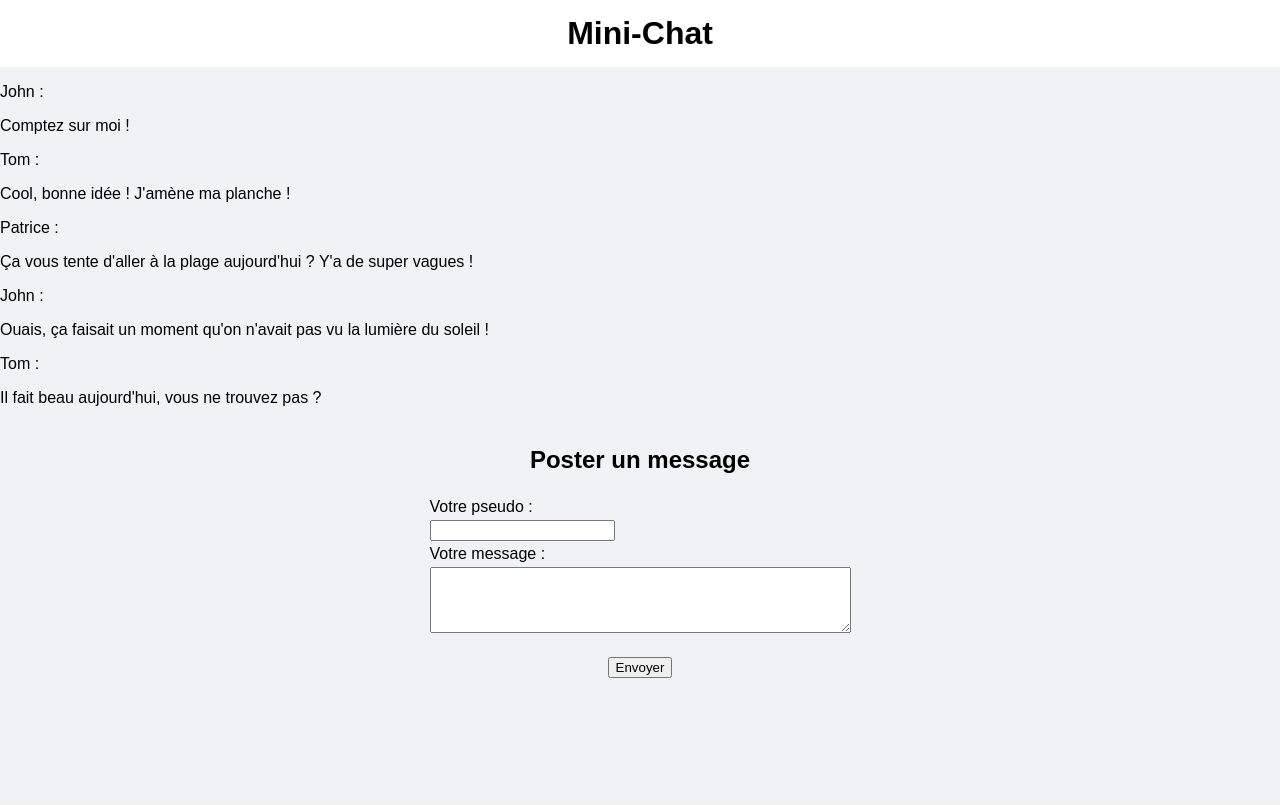
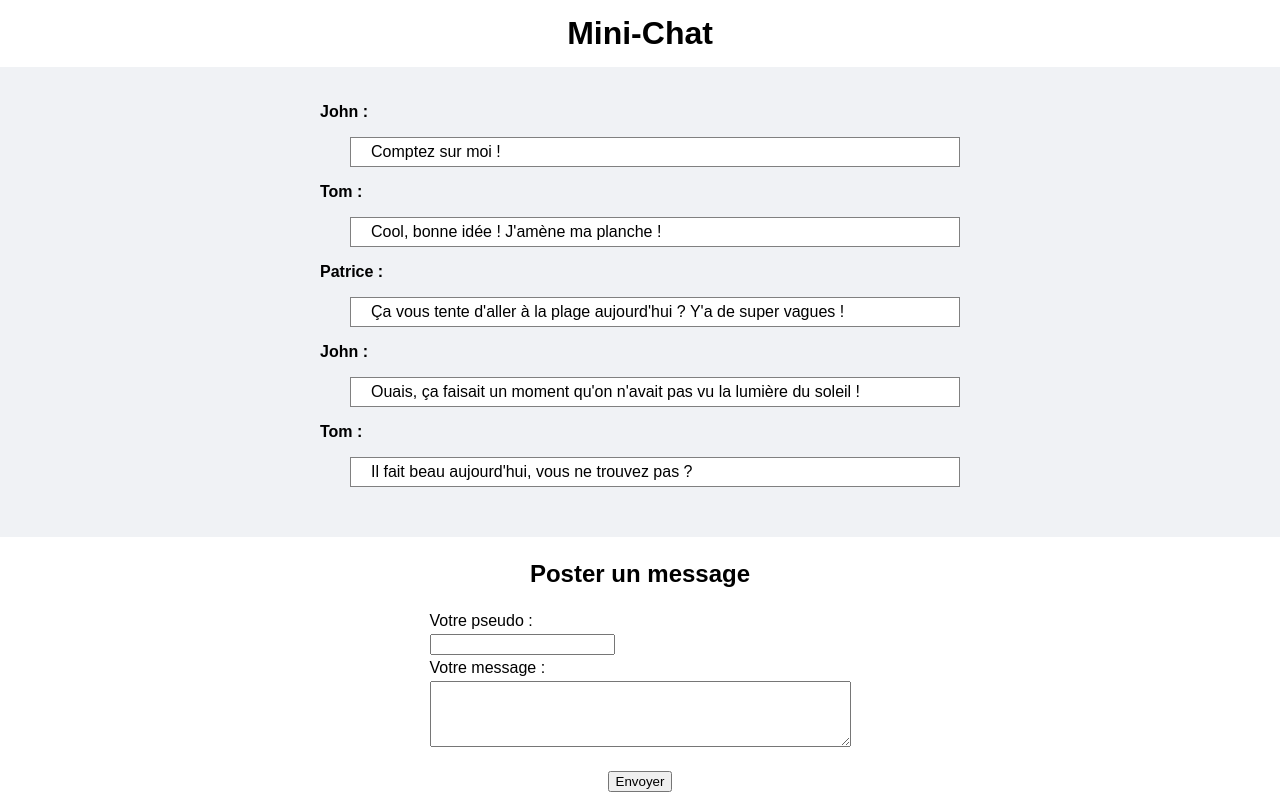
Before and after one commit to TimotheGonin/mini_chat, a PHP site: page / in a window 1280 px wide. Before the commit the page ends 678 px from the top, so only its background shows below. Run offline with PHP 8.4, Linux system fonts and the light colour scheme; data comes from the database, SQL or seed files in the repository.

Commit message:
style msg display

```diff
--- a/design/default.css
+++ b/design/default.css
@@ -5,7 +5,6 @@ body {
     margin: 0;
     padding: 0;
     font-family: Arial, Helvetica, sans-serif;
-    background-color: #f0f2f5;
 }
 
 * {
@@ -46,6 +45,37 @@ h1 {
     padding: 15px 0;
 }
 
+
+/*MASSAGES SECTION*/
+
+main {
+    background-color: #f0f2f5;
+    padding-top: 20px;
+}
+
+#msg {
+    margin: 0 auto;
+    width: 50%;
+}
+
+.msg_pseudo {
+    font-weight: bold;
+}
+
+.msg_content {
+    background-color: white;
+    border: 1px solid grey;
+    margin-top: 0px;
+    margin-bottom: 0px;
+    margin-left: 30px;
+    padding: 5px 20px;
+}
+
+#msg_form {
+    margin-top: 50px;
+    background-color: white;
+}
+
 #sbmit_btn {
     margin: 10px auto;
     display: block;
--- a/index.php
+++ b/index.php
@@ -8,10 +8,13 @@
     <link rel="stylesheet" type="text/css" href="design/default.css">
 </head>
 <body>
+
     <header>
         <h1 class="txt-center marg0">Mini-Chat</h1>
     </header>
+
     <main>
+        <!-- MESSAGES ON DISPLAY -->
         <section id="msg">
             <?php
                 //BDD CONNECTION
@@ -38,6 +41,8 @@
                 $reponse->closeCursor();
             ?>
         </section>
+
+        <!-- SEND MESSAGE FORM-->
         <section id="msg_form">
             <table class="box-center">
                 <form action="post.php" method="post">
```
